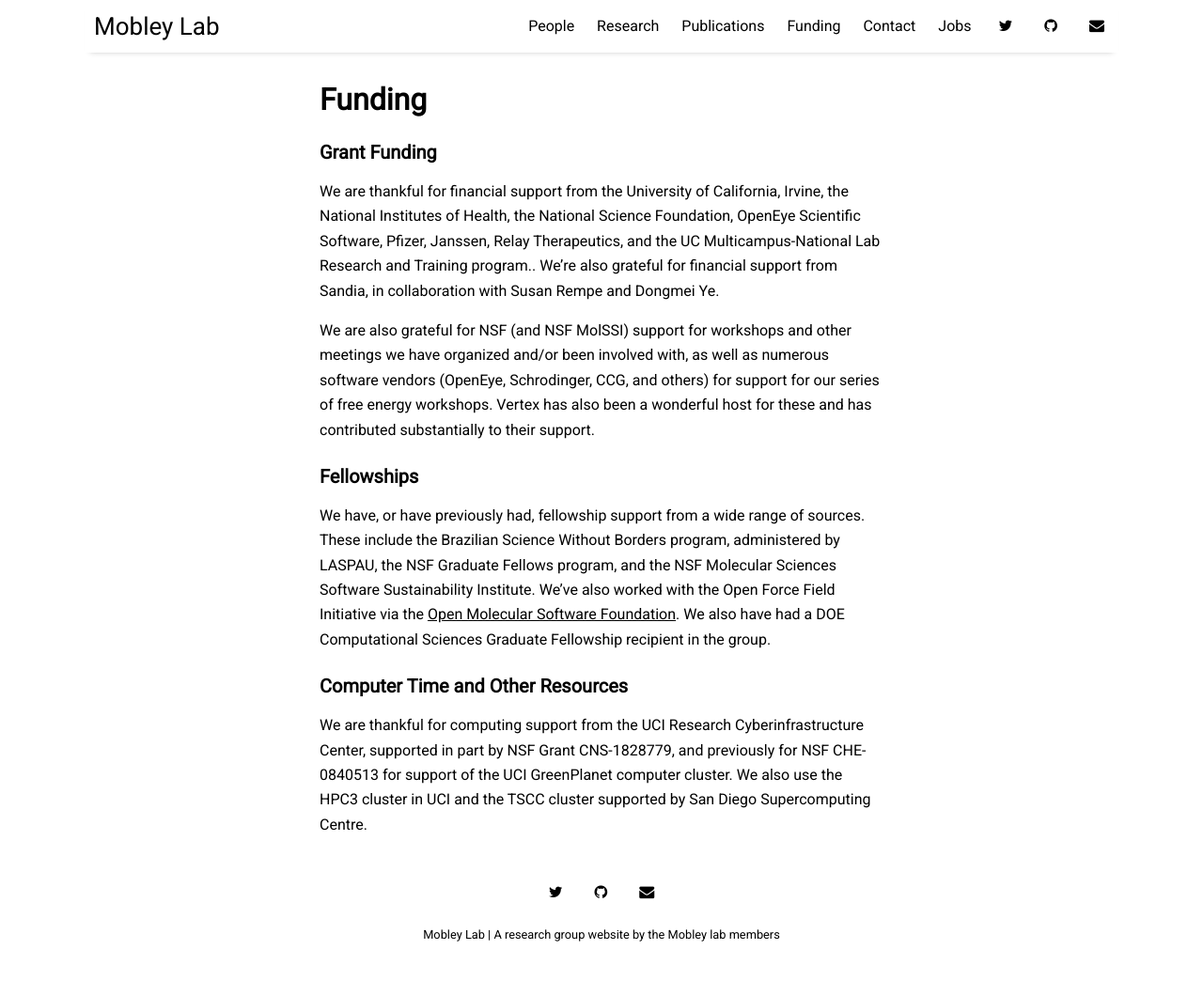
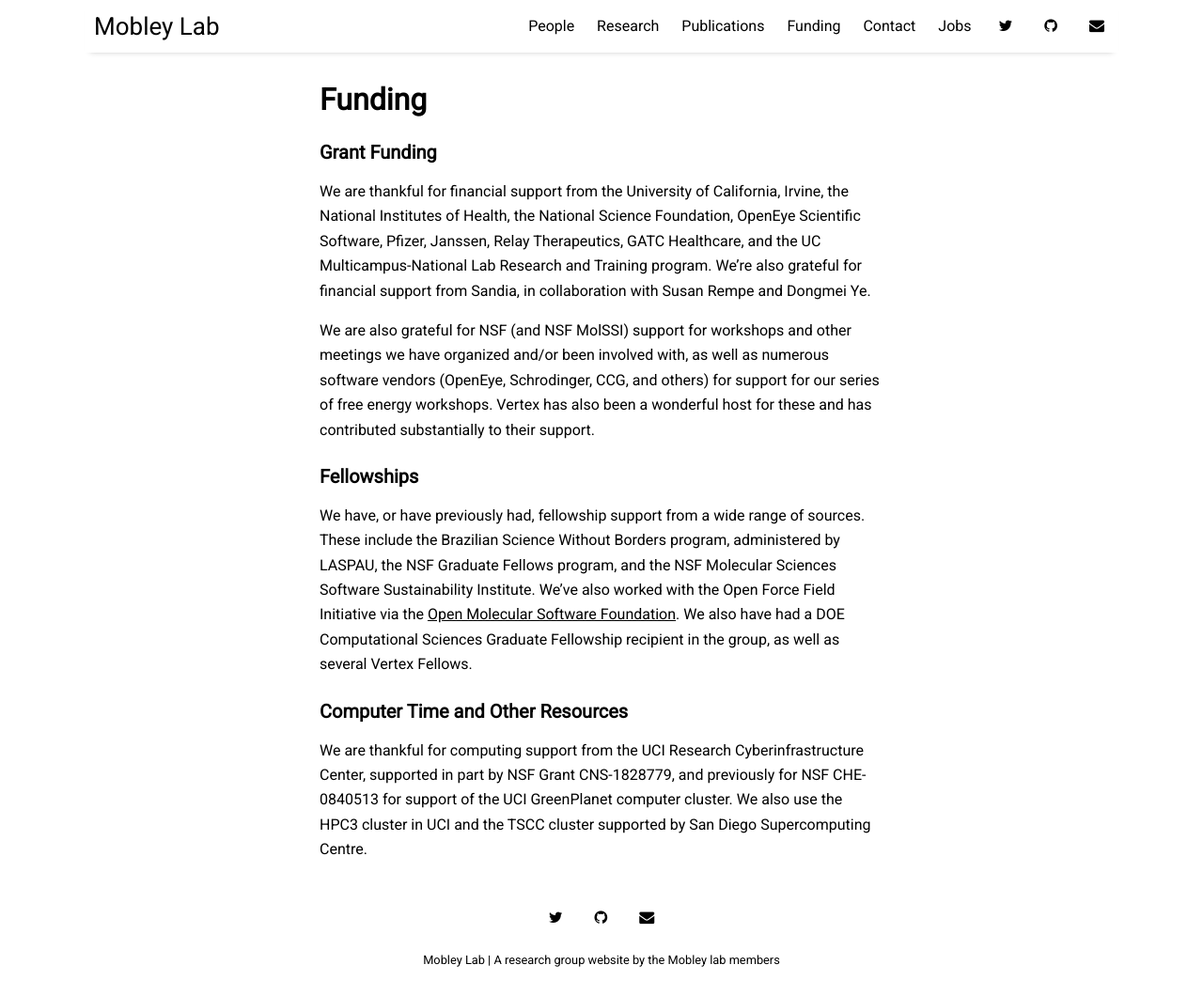
Before and after one commit to MobleyLab/mobleylab.org, a Jekyll site: the page built from pages/funding.md, in a window 1280 px wide and 1060 px high. Shown: the whole window at 94% size. Built offline with Jekyll 4.4.1, drawn with Linux system fonts in a browser that asks for light colours; nearby versions of some CDN libraries.

Commit message:
Slight updates to funding page

```diff
--- a/pages/funding.md
+++ b/pages/funding.md
@@ -6,12 +6,12 @@ permalink: /funding
 
 ### **Grant Funding**
 
-We are thankful for financial support from the University of California, Irvine, the National Institutes of Health, the National Science Foundation, OpenEye Scientific Software, Pfizer, Janssen, Relay Therapeutics, and the UC Multicampus-National Lab Research and Training program.. We’re also grateful for financial support from Sandia, in collaboration with Susan Rempe and Dongmei Ye.
+We are thankful for financial support from the University of California, Irvine, the National Institutes of Health, the National Science Foundation, OpenEye Scientific Software, Pfizer, Janssen, Relay Therapeutics, GATC Healthcare, and the UC Multicampus-National Lab Research and Training program. We’re also grateful for financial support from Sandia, in collaboration with Susan Rempe and Dongmei Ye.
 
 We are also grateful for NSF (and NSF MolSSI) support for workshops and other meetings we have organized and/or been involved with, as well as numerous software vendors (OpenEye, Schrodinger, CCG, and others) for support for our series of free energy workshops. Vertex has also been a wonderful host for these and has contributed substantially to their support.
 
 ### **Fellowships**
-We have, or have previously had, fellowship support from a wide range of sources. These include the Brazilian Science Without Borders program, administered by LASPAU, the NSF Graduate Fellows program, and the NSF Molecular Sciences Software Sustainability Institute. We've also worked with the Open Force Field Initiative via the [Open Molecular Software Foundation](https://omsf.io/).  We also have had a DOE Computational Sciences Graduate Fellowship recipient in the group.
+We have, or have previously had, fellowship support from a wide range of sources. These include the Brazilian Science Without Borders program, administered by LASPAU, the NSF Graduate Fellows program, and the NSF Molecular Sciences Software Sustainability Institute. We've also worked with the Open Force Field Initiative via the [Open Molecular Software Foundation](https://omsf.io/).  We also have had a DOE Computational Sciences Graduate Fellowship recipient in the group, as well as several Vertex Fellows.
 
 ### **Computer Time and Other Resources**
 We are thankful for computing support from  the UCI Research Cyberinfrastructure Center, supported in part by NSF Grant CNS-1828779, and previously for NSF CHE-0840513 for support of the UCI GreenPlanet computer cluster. We also use the HPC3 cluster in UCI and the TSCC cluster supported by San Diego Supercomputing Centre.
```
